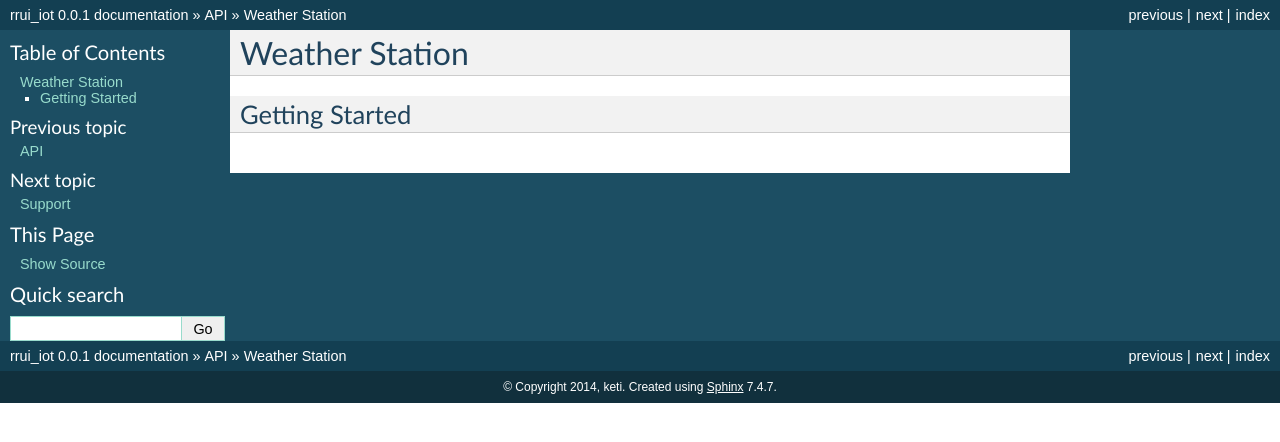
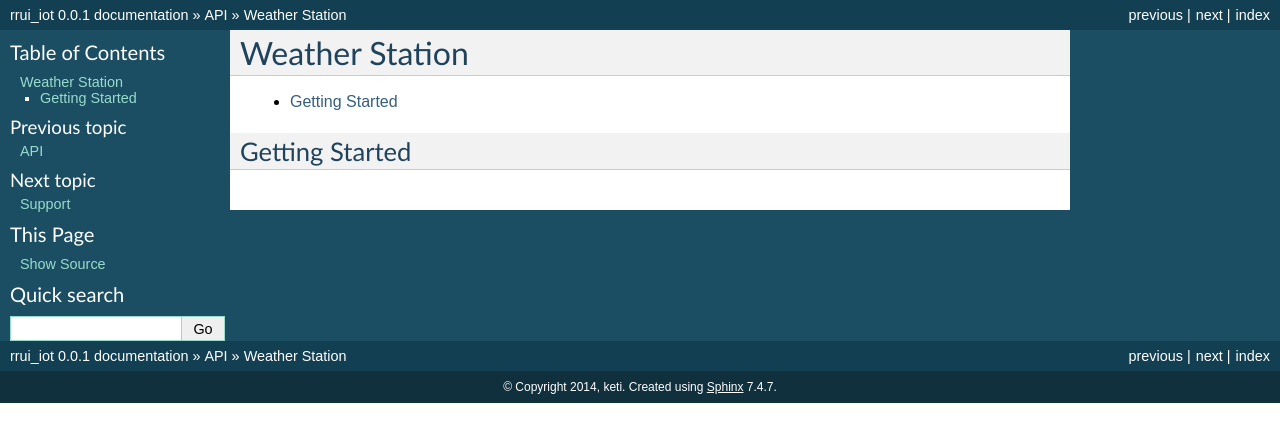
Before and after one commit to hubketi/docs_rrui_iot, a Sphinx documentation site: the page built from source/weather_station.rst, in a window 1280 px wide. Shown: the top 442 px of the page. Built offline with Sphinx 7.4.7, drawn with Linux system fonts in a browser that asks for light colours.

Commit message:
commit_013

```diff
--- a/source/api.rst
+++ b/source/api.rst
@@ -5,6 +5,6 @@ This is the RRUI IOT API documentation.
 
 
 .. toctree::
-   :maxdepth: 3
+   :maxdepth: 2
 
    weather_station
--- a/source/weather_station.rst
+++ b/source/weather_station.rst
@@ -1,13 +1,10 @@
 Weather Station
 ===============
 
+.. toctree::
+   :maxdepth: 2
 
-
-
-
-
-
-
+   getting_started
 
 Getting Started
 ^^^^^^^^^^^^^^^
```
Also changed, not shown: 8 other files.
